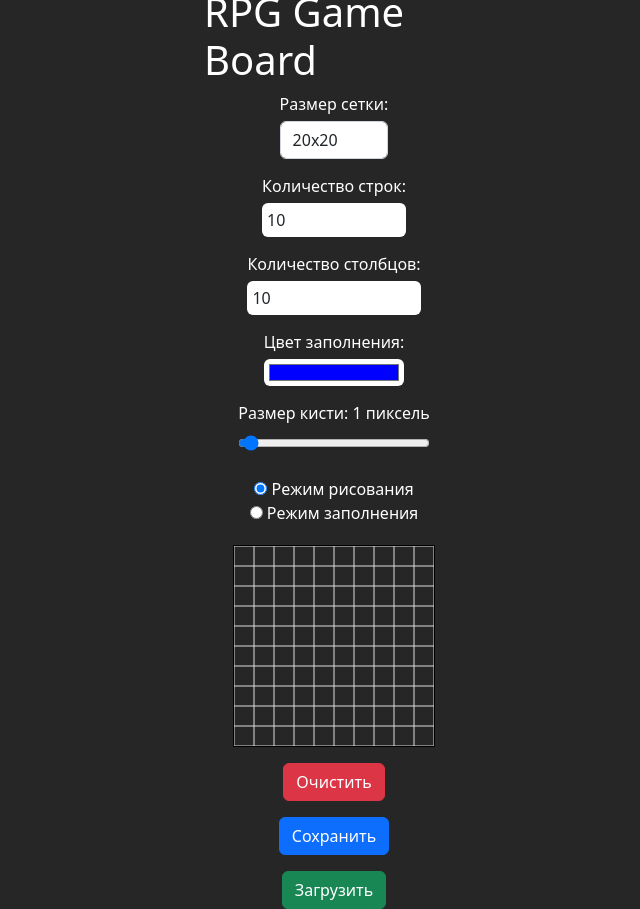
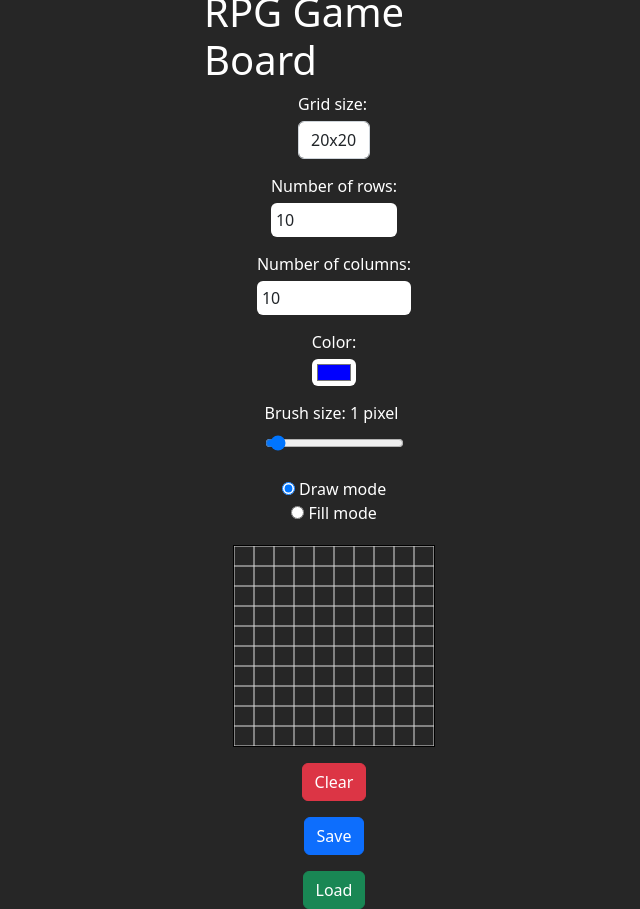
Before and after one commit to roasted-pigeon/SCP, a Django app: template Website/SCPDnD/main/templates/main/game.html in a window 1280 px wide. Shown: the whole page, without its empty margins (306-946 px from the left). Run offline with Django 4.2, Linux system fonts and the light colour scheme; the template is opened without the code that fills it: most values are stand-ins (such as "Sample title", 1, 10 or a date in 2020).

Commit message:
Started working on website

```diff
--- a/Website/SCPDnD/main/templates/main/game.html
+++ b/Website/SCPDnD/main/templates/main/game.html
@@ -24,7 +24,7 @@
     <div class="container">
         <h1>SCP Foundation RPG Game Board</h1>
         <div class="form-group">
-            <label for="grid-size">Размер сетки:</label>
+            <label for="grid-size">Grid size:</label>
             <select id="grid-size" class="form-control">
                 <option value="20x20">20x20</option>
                 <option value="30x30">30x30</option>
@@ -32,33 +32,33 @@
             </select>
         </div>
         <div class="form-group">
-            <label for="num-rows">Количество строк:</label>
+            <label for="num-rows">Number of rows:</label>
             <input type="number" id="num-rows" class="form-control" min="1" max="100" value="20">
         </div>
         <div class="form-group">
-            <label for="num-cols">Количество столбцов:</label>
+            <label for="num-cols">Number of columns:</label>
             <input type="number" id="num-cols" class="form-control" min="1" max="100" value="20">
         </div>
         <div class="form-group">
-            <label for="fill-color">Цвет заполнения:</label>
+            <label for="fill-color">Color:</label>
             <input type="color" id="fill-color" class="form-control" value="#0000ff">
         </div>
         <div class="form-group">
-            <label for="brush-size">Размер кисти: <span id="brush-size-display">1</span> пиксель</label>
+            <label for="brush-size">Brush size: <span id="brush-size-display">1</span> pixel</label>
             <input type="range" id="brush-size" class="form-control-range" min="1" max="20" value="1">
         </div>
         <div>
             <input type="radio" id="draw-mode" name="mode" value="draw" checked>
-            <label for="draw-mode">Режим рисования</label>
+            <label for="draw-mode">Draw mode</label>
         </div>
         <div>
             <input type="radio" id="fill-mode" name="mode" value="fill">
-            <label for="fill-mode">Режим заполнения</label>
+            <label for="fill-mode">Fill mode</label>
         </div>
         <canvas id="game-canvas"></canvas>
-        <button id="clear-button" class="btn btn-danger mt-3">Очистить</button>
-        <button id="save-button" class="btn btn-primary mt-3">Сохранить</button>
-        <button id="load-button" class="btn btn-success mt-3">Загрузить</button>
+        <button id="clear-button" class="btn btn-danger mt-3">Clear</button>
+        <button id="save-button" class="btn btn-primary mt-3">Save</button>
+        <button id="load-button" class="btn btn-success mt-3">Load</button>
     </div>
 
     <script>
@@ -66,15 +66,15 @@
         window.onload = function() {
             const canvas = document.getElementById('game-canvas');
             const context = canvas.getContext('2d');
-            let cellSize = 1; // Размер клетки в пикселях
-            let bigCellSize = 20; // Размер клетки в пикселях
+            const cellSize = 1; // Cell size in pixels for small table (used for Draw mode)
+            let bigCellSize = 20; // Cell size in pixels for big table (used for Fill mode)
             let numRows = document.getElementById('num-rows').value = {{ height }};
             let numCols = document.getElementById('num-cols').value = {{ width }};
             let brushSize = parseInt(document.getElementById('brush-size').value);
-            let drawMode = true; // Флаг режима рисования (true - режим рисования, false - режим заполнения)
-            let savedState = null; // Сохраненное состояние холста
+            let drawMode = true; // Draw mode switch (true - draw mode, false - fill mode)
+            let savedState = null; // Saved canvas state
 
-            // Функция для изменения размера сетки
+            // Function that changes the grid size
             function changeGridSize() {
                 let newCellSize = parseInt(document.getElementById('grid-size').value.split('x')[0]);
                 if (newCellSize !== bigCellSize) {
@@ -87,16 +87,16 @@
 
             document.getElementById('grid-size').addEventListener('change', changeGridSize);
 
-            let fillColor = document.getElementById('fill-color').value; // Цвет заполнения по умолчанию
+            let fillColor = document.getElementById('fill-color').value; // Default fill color
 
-            // Функция для изменения цвета заполнения
+            // Function changing fill color
             function changeFillColor() {
                 fillColor = document.getElementById('fill-color').value;
             }
 
             document.getElementById('fill-color').addEventListener('change', changeFillColor);
 
-            // Функция для изменения количества строк
+            // Function that changes the row count
             function changeNumRows() {
                 const newNumRows = parseInt(document.getElementById('num-rows').value);
                 if (newNumRows !== numRows) {
@@ -108,7 +108,7 @@
 
             document.getElementById('num-rows').addEventListener('change', changeNumRows);
 
-            // Функция для изменения количества столбцов
+            // Function that changes the column count
             function changeNumCols() {
                 const newNumCols = parseInt(document.getElementById('num-cols').value);
                 if (newNumCols !== numCols) {
@@ -120,7 +120,7 @@
 
             document.getElementById('num-cols').addEventListener('change', changeNumCols);
 
-            // Функция для изменения размера кисти
+            // Function that changes the brush size
             function changeBrushSize() {
                 brushSize = parseInt(document.getElementById('brush-size').value);
                 document.getElementById('brush-size-display').textContent = brushSize;
@@ -128,7 +128,7 @@
 
             document.getElementById('brush-size').addEventListener('input', changeBrushSize);
 
-            // Функция для переключения режимов рисования
+            // Function that changes the brush mode
             function toggleMode(event) {
                 drawMode = event.target.value !== 'fill';
             }
@@ -137,15 +137,15 @@
                 element.addEventListener('change', toggleMode);
             });
 
-            // Установка размеров холста
+            // Setting canvas size
             canvas.width = bigCellSize * numCols;
             canvas.height = bigCellSize * numRows;
 
             let isDrawing = false;
 
-            // Функция для рисования следа мыши
+            // Drawing the trail of the mouse depending on drawMode
             function drawTrail(x, y) {
-                const halfBrushSize = brushSize / 2; // Половина размера кисти
+                const halfBrushSize = brushSize / 2; // Half of brush size
                 context.fillStyle = fillColor;
 
                 if (drawMode) {
@@ -157,7 +157,7 @@
                 }
             }
 
-            // Функция для определения координат клетки на основе позиции мыши
+            // Function returning the coordinates of cell depending on mouseX and mouseY
             function getCellCoordinates(mouseX, mouseY) {
                 const rect = canvas.getBoundingClientRect();
                 const col = Math.floor((mouseX - rect.left) / cellSize);
@@ -167,14 +167,14 @@
                 return { x, y, row, col };
             }
 
-            // Обработчик события нажатия кнопки мыши
+            // Listener of mousedown event
             canvas.addEventListener('mousedown', function(event) {
                 isDrawing = true;
                 const { x, y } = getCellCoordinates(event.clientX, event.clientY);
                 drawTrail(x, y);
             });
 
-            // Обработчик события перемещения мыши
+            // Listener of mousemove event
             canvas.addEventListener('mousemove', function(event) {
                 if (isDrawing) {
                     const { x, y } = getCellCoordinates(event.clientX, event.clientY);
@@ -182,18 +182,18 @@
                 }
             });
 
-            // Обработчик события отпускания кнопки мыши
+            // Listener of mouseup event
             canvas.addEventListener('mouseup', function(event) {
                 isDrawing = false;
             });
 
-            // Функция для очистки холста
+            // Function for clearing the canvas
             function clearCanvas() {
                 context.clearRect(0, 0, canvas.width, canvas.height);
                 drawGrid();
             }
 
-            // Функция для рисования сетки
+            // Function responsible for drawing the grid
             function drawGrid() {
                 context.beginPath();
                 for (let x = 0; x <= canvas.width; x += bigCellSize) {
@@ -208,14 +208,14 @@
                 context.stroke();
             }
 
-            // Функция для сохранения состояния холста
+            // Function responsible for saving the canvas
             function saveCanvasState() {
                 savedState = context.getImageData(0, 0, canvas.width, canvas.height);
             }
 
             document.getElementById('save-button').addEventListener('click', saveCanvasState);
 
-            // Функция для загрузки сохраненного состояния холста
+            // Function responsible for loading the canvas
             function loadCanvasState() {
                 if (savedState) {
                     context.putImageData(savedState, 0, 0);
@@ -224,7 +224,7 @@
 
             document.getElementById('load-button').addEventListener('click', loadCanvasState);
 
-            // Функция для инициализации игрового поля
+            // Function responsible for initializing the gameboard
             function initGameBoard() {
                 changeGridSize();
                 clearCanvas();
```
